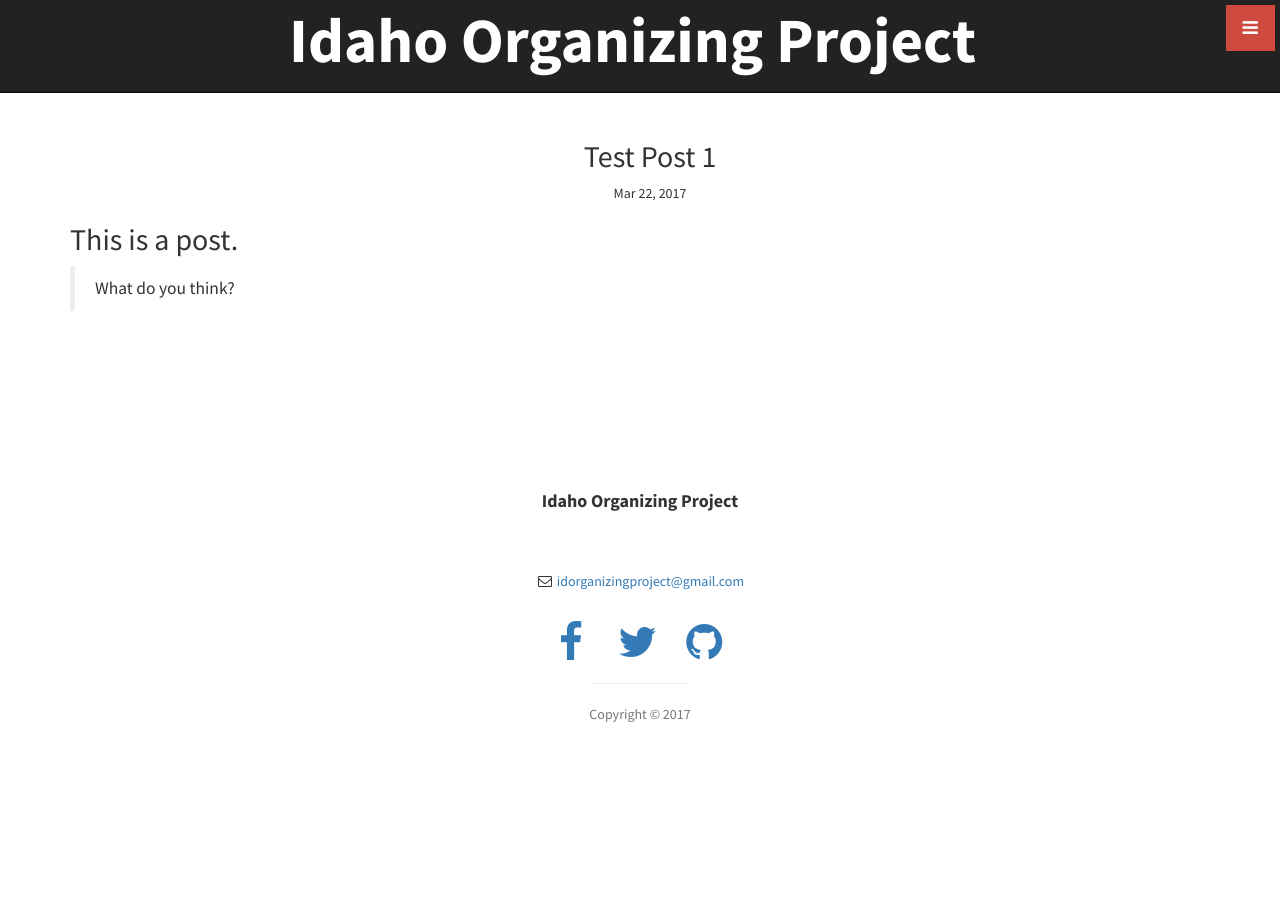
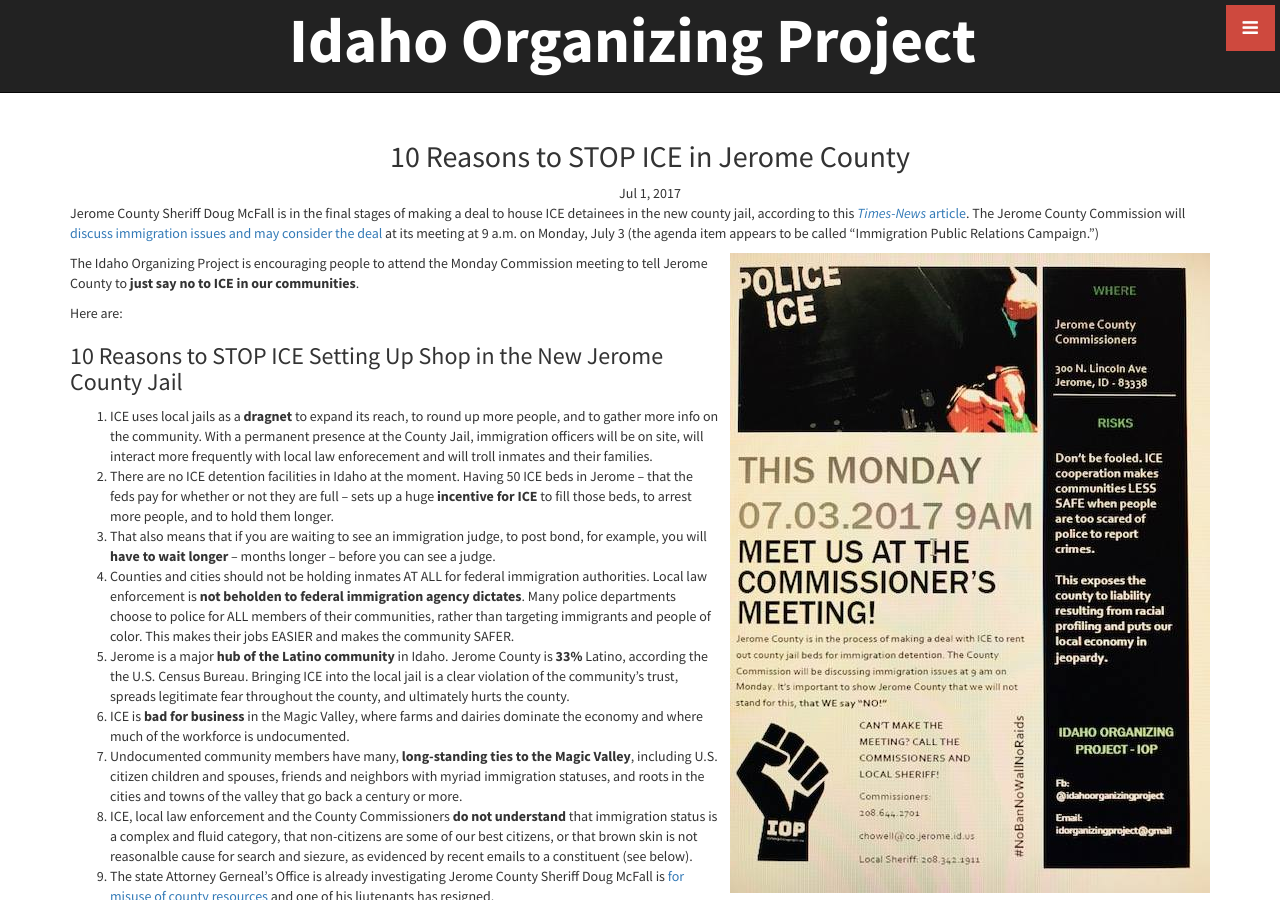
Before and after one commit to IdahoOrganizingProject/Idaho-Organizing-Project, a Jekyll site: the page built from _posts/2017-03-22-Test-Post-1.md, in a window 1280 px wide and 900 px high. Built offline with Jekyll 4.4.1, drawn with Linux system fonts in a browser that asks for light colours; comment, search, counter and statistics services are not loaded; some of the changed text lies outside the part shown.

Commit message:
new post on Jerome

```diff
--- a/_includes/about.html
+++ b/_includes/about.html
@@ -4,7 +4,7 @@
       <div class="col-lg-12 text-center">
         <h2>Idaho Organizing Project </h2>
         <p class="lead">antiracist / end poverty & war / promigra</p>
-        <p>The Idaho Organizing Project will fight racism, poverty and war, support all immigrant communities and protect democracy in Idaho.</p>
+        <p>The Idaho Organizing Project connects communities of resistance, protects democracy in Idaho, and acts to end racism, poverty and war.</p>
       </div>
     </div>
     <!-- /.row -->
--- a/_posts/2017-03-22-Test-Post-1.md
+++ b/_posts/2017-03-22-Test-Post-1.md
@@ -1,8 +1,39 @@
 ---
 layout: post
-title:  "Test Post 1"
-date:   2017-03-22 22:23:00
-categories: test blog
+title:  "10 Reasons to STOP ICE in Jerome County"
+date:   2017-07-01 16:00:00
+categories: ICE immigration "Jerome County"
 ---
-## This is a post.
->What do you think?
+
+Jerome County Sheriff Doug McFall is in the final stages of making a deal to house ICE detainees in the new county jail, according to this <a href="http://magicvalley.com/news/local/govt-and-politics/jerome-looks-to-contract-with-feds-to-hold-immigration-suspects/article_bf6b0220-46e7-54cd-abdd-8ba53f2b05c7.html">*Times-News* article</a>. The Jerome County Commission will <a href="http://www.jeromecountyid.us/vertical/sites/%7B2423A997-F66F-4BAE-9896-858E67909C93%7D/uploads/JULY_3_AGENDA_revised.pdf">discuss immigration issues and may consider the deal</a> at its meeting at 9 a.m. on Monday, July 3 (the agenda item appears to be called "Immigration Public Relations Campaign.")
+
+![Flier for Monday, July 3, 2018, 9 am meeting at Jerome County Commission](/img/JeromeMeetingNotice.jpg){:style="float: right;margin-left:10px;margin-bottom:10px"}
+The Idaho Organizing Project is encouraging people to attend the Monday Commission meeting to tell Jerome County to **just say no to ICE in our communities**.
+
+Here are:
+### 10 Reasons to STOP ICE Setting Up Shop in the New Jerome County Jail
+
+1. ICE uses local jails as a **dragnet** to expand its reach, to round up more people, and to gather more info on the community. With a permanent presence at the County Jail, immigration officers will be on site, will interact more frequently with local law enforecement and will troll inmates and their families.
+2. There are no ICE detention facilities in Idaho at the moment. Having 50 ICE beds in Jerome -- that the feds pay for whether or not they are full -- sets up a huge **incentive for ICE** to fill those beds, to arrest more people, and to hold them longer.
+3. That also means that if you are waiting to see an immigration judge, to post bond, for example, you will **have to wait longer** -- months longer -- before you can see a judge.
+4. Counties and cities should not be holding inmates AT ALL for federal immigration authorities. Local law enforcement is **not beholden to federal immigration agency dictates**. Many police departments choose to police for ALL members of their communities, rather than targeting immigrants and people of color. This makes their jobs EASIER and makes the community SAFER.
+5. Jerome is a major **hub of the Latino community** in Idaho. Jerome County is **33%** Latino, according the the U.S. Census Bureau. Bringing ICE into the local jail is a clear violation of the community's trust, spreads legitimate fear throughout the county, and ultimately hurts the county.
+6. ICE is **bad for business** in the Magic Valley, where farms and dairies dominate the economy and where much of the workforce is undocumented.
+7. Undocumented community members have many, **long-standing ties to the Magic Valley**, including U.S. citizen children and spouses, friends and neighbors with myriad immigration statuses, and roots in the cities and towns of the valley that go back a century or more.
+8. ICE, local law enforcement and the County Commissioners **do not understand** that immigration status is a complex and fluid category, that non-citizens are some of our best citizens, or that brown skin is not reasonalble cause for search and siezure, as evidenced by recent emails to a constituent (see below).
+9. The state Attorney Gerneal's Office is already investigating Jerome County Sheriff Doug McFall is [for misuse of county resources](http://magicvalley.com/news/local/crime-and-courts/former-jerome-sheriff-s-lieutenant-accused-of-taking-money-ag/article_208fee99-87c4-547d-bc52-51aea5c78eea.html) and one of his liutenants has resigned.
+10. ICE has long been a **rogue government agency**, now run by the most anti-immigration forces in our nation, under the Trump administration.
+
+* CALL the County: (208) 644-2701, or email chowell@jerome.id.us.
+* CALL the Sherriff: (208) 342-1911 and tell them NO to using the Jerome jail as an immigration detention center.
+* SHOW UP at the County Commissioner meeting MONDAY July 3, 9:00 a.m., 300 N. Lincoln Ave., Jerome, Idaho 83338.
+
+Some quotes from **Jerome County Commissioner Roger Morley** in a note to a constituent:
+> ...this is no different than our Sheriff’s department going after white lawbreakers right here in our community and sending them to places where they will not pray [*sic*] on our population.
+
+> The ICE officers responded that they are only going after the population, Hispanic or Bosnian, that are breaking the law and taking advantage of all of us.
+
+> I can only hope you understand my position. I am not a bigot or do I condone discrimination.
+
+
+![Keep ICE out of Jerome](/img/keepiceouttajerome.jpg)
```
Also changed, not shown: img/JeromeMeetingNotice.jpg (added), img/keepiceouttajerome.jpg (added).
